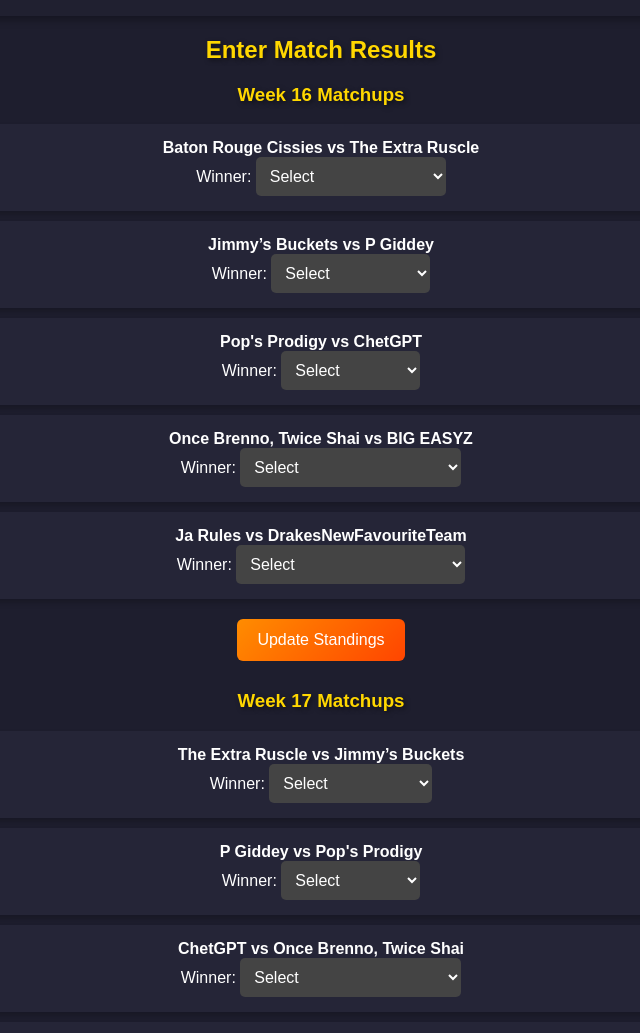
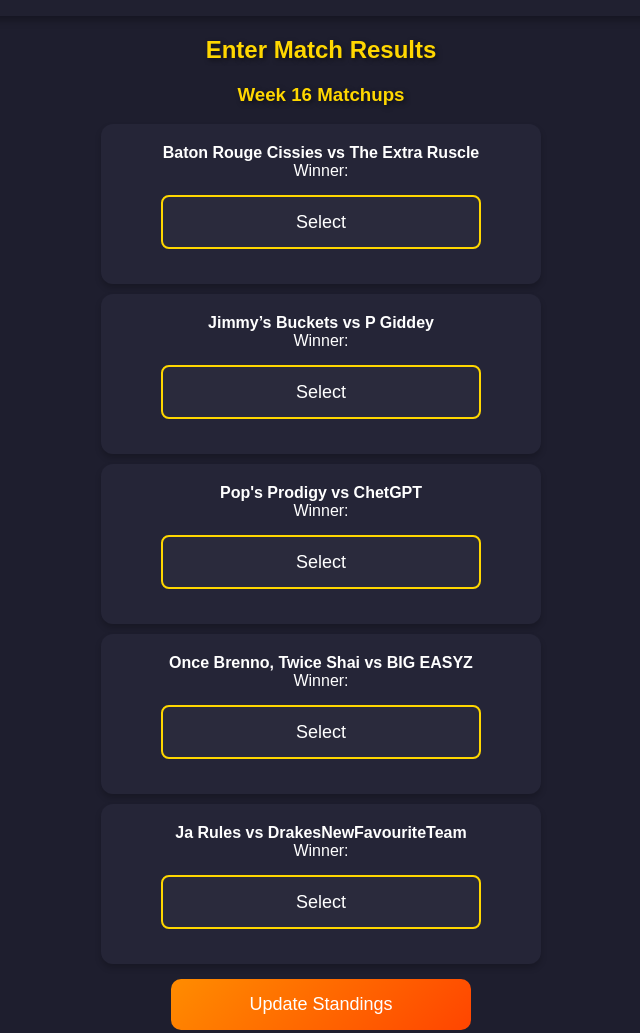
Before and after one commit to edgeoflogic/thesnakepit, a plain HTML site: page index.html in a window 1280 px wide. Shown: the part 860-1893 px from the top of the page, without its empty margins (319-959 px from the left). Drawn offline with Linux system fonts and the light colour scheme.

Commit message:
Update styles.css

```diff
--- a/styles.css
+++ b/styles.css
@@ -58,21 +58,96 @@ select {
     font-size: 16px;
 }
 
-/* Buttons */
+/* 🌟 BUTTON STYLES */
 button {
     background: linear-gradient(135deg, #FF8C00, #FF4500);
     border: none;
-    padding: 12px 20px;
+    padding: 15px 20px;
     color: white;
-    font-size: 16px;
+    font-size: 18px;
     cursor: pointer;
     margin: 10px;
-    border-radius: 6px;
+    border-radius: 10px;
+    transition: all 0.3s ease-in-out;
+    width: 90%;
+    max-width: 300px;
+    display: block;
+    margin: 15px auto;
+    text-align: center;
+}
+
+/* 🔥 Button Hover Effect */
+button:hover {
+    background: linear-gradient(135deg, #FF4500, #FF0000);
+    transform: scale(1.05);
+}
+
+/* 🏆 DISABLED BUTTON */
+button:disabled {
+    background: #777;
+    cursor: not-allowed;
+    opacity: 0.6;
+}
+
+/* 🌟 DROPDOWN STYLING */
+select {
+    background: #2A2A3C;
+    color: white;
+    padding: 15px;
+    border-radius: 8px;
+    border: 2px solid #FFD700;
+    font-size: 18px;
+    width: 100%;
+    max-width: 320px;
+    text-align: center;
+    display: block;
+    margin: 15px auto;
+    appearance: none;
+    -webkit-appearance: none; /* Removes default dropdown styling in iOS */
+}
+
+/* 🔥 DROPDOWN HOVER */
+select:hover {
+    border-color: #FF8C00;
+}
+
+/* 🌟 MAKE DROPDOWN TOUCH-FRIENDLY */
+select:focus {
+    outline: none;
+    border-color: #FF4500;
+    box-shadow: 0px 0px 10px rgba(255, 140, 0, 0.6);
+}
+
+/* 🏆 MOBILE-FRIENDLY MATCHUP SELECTION */
+.matchup {
+    background: #252537;
+    padding: 20px;
+    margin: 10px auto;
+    width: 90%;
+    max-width: 400px;
+    border-radius: 12px;
+    box-shadow: 0px 4px 6px rgba(0, 0, 0, 0.2);
     transition: 0.3s;
 }
 
-button:hover {
-    background: linear-gradient(135deg, #FF4500, #FF0000);
+/* 🌟 Responsive Design */
+@media (max-width: 600px) {
+    button {
+        font-size: 16px;
+        padding: 12px;
+        width: 95%;
+    }
+
+    select {
+        font-size: 16px;
+        padding: 12px;
+        width: 95%;
+    }
+
+    .matchup {
+        width: 95%;
+        padding: 15px;
+    }
 }
 
 /* Tie-Breaker Section */
```
